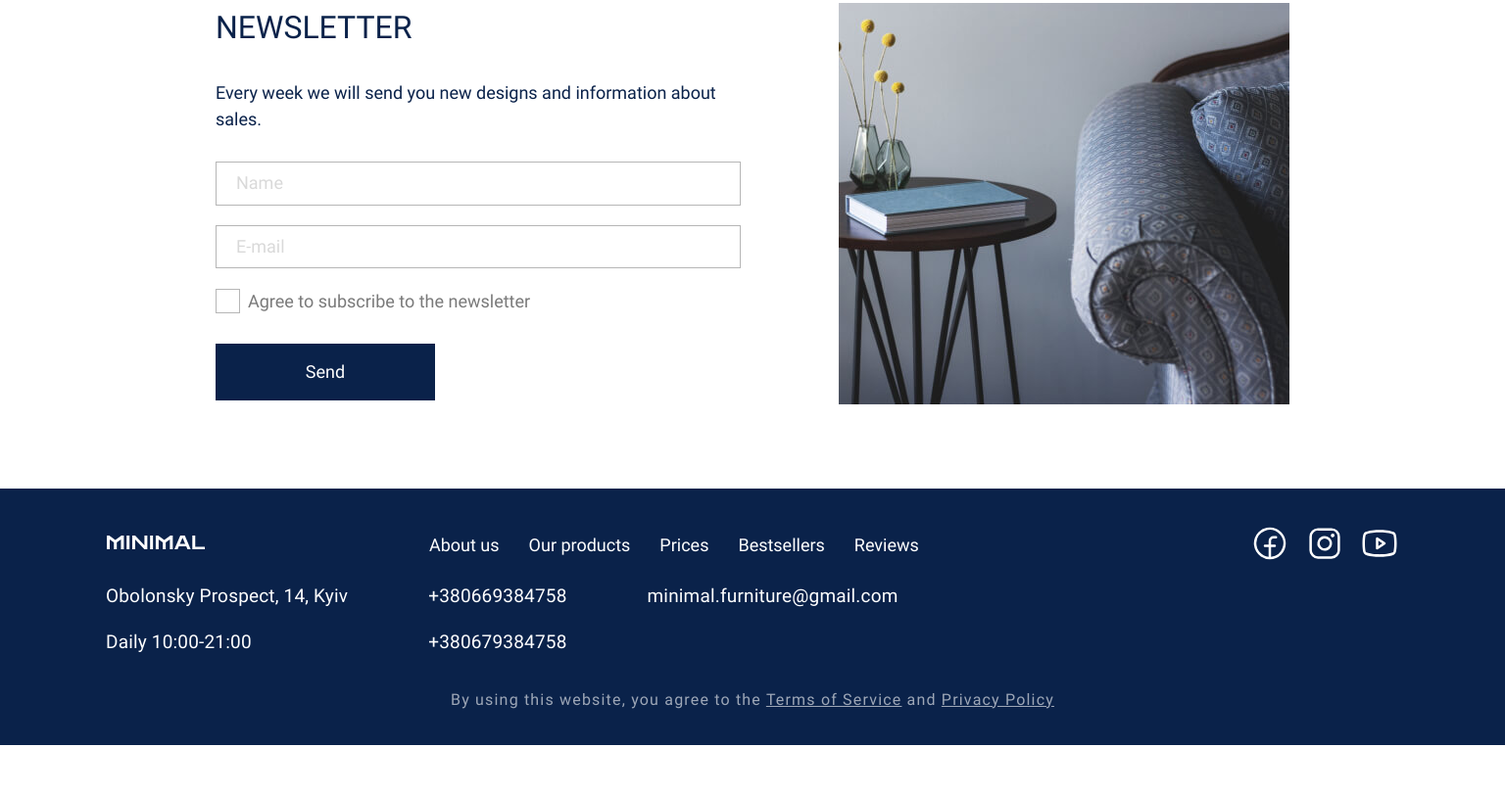
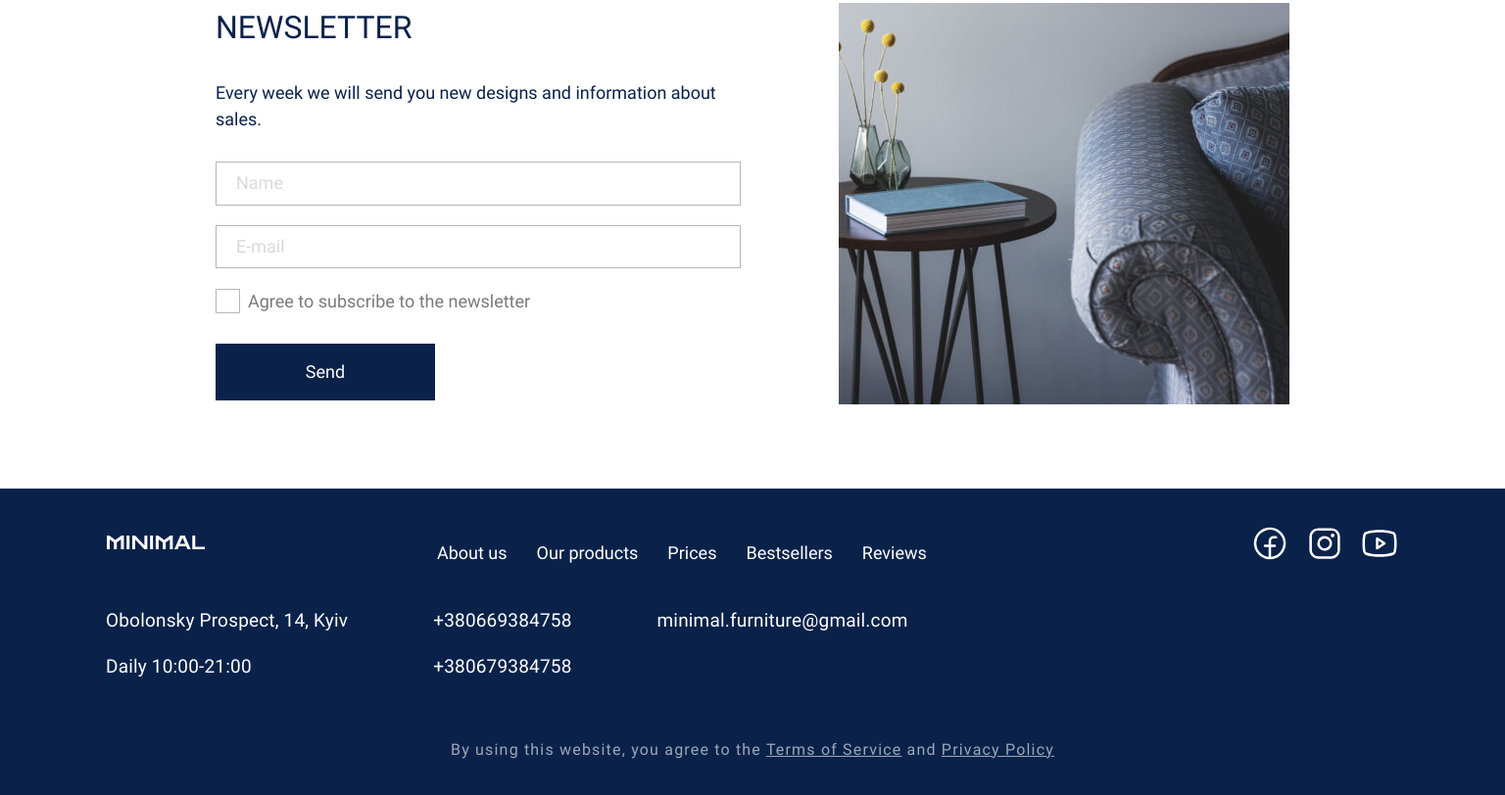
Before and after one commit to nahirniy/Best-Full-Stack-Team-10, a website built with Vite: page src/index.html in a window 1536 px wide. Shown: the part 3796-4608 px from the top of the page at 98% size. Before the commit the page ends 4557 px from the top, so only its background shows below. Built offline with nearby package versions, Linux system fonts and the light colour scheme.

Commit message:
fixed footer scc

```diff
--- a/src/css/footer.css
+++ b/src/css/footer.css
@@ -1,82 +1,67 @@
 
 .footer {
-    height: 523px;
   background-color: var(--blue-font);
+  color: var(--white-cl);
   position: relative;
-    bottom: 0;
 }
-
 .footer .container {
-    width: 100%;
-    color: var(--white-cl);
   padding-left: 16px;
   padding-right: 16px;
+  padding-bottom: 16px;
 }
-.container-footer-item {
-    width: calc((100% / 2));
-}
-
 .footer-top {
   display: flex;
   justify-content: space-between;
   flex-direction: row;
   flex-wrap: wrap;
 }
-
 .footer-logo {
   margin-top: 42px;
   margin-bottom: 42px;
-
 }
-
 .footer-logo-svg {
   width: 100px;
   height: 16px;
   fill: var(--white-cl);
 }
-
 .footer-list-item {
   gap: 16px;
 }
-
 .footer-social {
   display: flex;
   justify-content: flex-end;
 }
-
 .footer-social-media {
   display: flex;
   margin-top: 36px;
   gap: 16px;
 }
-
 .footer-socials-icons {
   width: 28px;
   height: 28px;
   fill: var(--white-cl);
 }
-
 .footer-menu {
   width: 50%;
 }
-
 .footer-nav {
   margin-bottom: 36px;
 }
-
+.footer-list-address, .footer-nav, .footer-info-class {
+  display: flex;
+  flex-direction: column;
+  gap: 8px;
+}
 .footer-list-address {
   margin-bottom: 36px;
 }
-
 .footer-info-class {
   margin-top: 35px;
   margin-bottom: 64px;
 }
-
 .footer-contact-link-email {
   display: none;
 }
-
 .footer-text {
   opacity: 0.6;
   line-height: 14px;
@@ -84,168 +69,72 @@
   font-size: 12px;
   text-align: center;
 }
-
 .modal-check-link {
   text-decoration-line: underline;
 }
-
-@media screen and (min-width: 375px) {
-
-    .footer .container {
-        display: flex;
-        flex-direction: column;
-        justify-content: center;
-        margin: 0 auto;
+.footer-list-item:hover, .footer-list-item:focus {
+  opacity: 0.6;
 }
-
-    .footer-top {
-        justify-content: space-between;
-    }
-
-    .footer-logo-svg {
-        width: 100px;
-        margin-top: 42px;
-        margin-bottom: 42px;
-        fill: var(--white-cl);
-    }
-
-    .footer-socials-icons {
-        width: 28px;
-        height: 28px;
-        fill: var(--white-cl);
-    }
-
-    .footer-menu {
-        width: 50%;
-    }
-
-    .footer-social-media {
-        margin-top: 36px;
-        gap: 16px;
-    }
-    .footer-social {
-        width: 50%;
-        justify-content: flex-end;
-    }
-
-    .footer-nav {
-        margin-bottom: 36px;
-        width: 375px;
-    }
-
-    .footer-list-address {
-        margin-bottom: 36px;
-    }
-
-    .footer-info-class {
-        margin-top: 35px;
-        margin-bottom: 64px;
-    }
-
-    .footer-contact-link-email {
-        display: none;
-    }
-
-    .footer-logo {
-        margin-top: 0;
-        margin-bottom: 0;
-    }
-
-}
-
 @media screen and (min-width: 768px) {
-
   .footer {
     height: 462px;
   }
-
-    .footer .container {
-        margin: 0 auto;
+  .container-footer-item {
+    width: calc((736px / 3));
   }
-
-    .container-footer-item {
-        width: calc((704px / 3));
-    }
-
   .footer-top {
     position: relative;
-        width: 100%;
-        flex-direction: row;
-        flex-wrap: nowrap;
     justify-content: flex-start;
     flex-direction: row-reverse;
   }
-
   .footer-logo {
     position: absolute;
     left: 0;
+    margin: 0;
   }
-
   .footer-logo-svg {
     width: 127px;
     height: 16px;
     margin-top: 48px;
     margin-bottom: 32px;
-        fill: var(--white-cl);
   }
-
   .footer-menu {
     display: flex;
-        padding-left: 249px;
-        justify-content: center;
-    }
-    .footer-social {
     justify-content: flex-end;
   }
-
   .footer-socials-icons {
     width: 40px;
     height: 40px;
-        fill: var(--white-cl);
   }
-
-    .footer-social-media {
-        margin-top: 36px;
-        gap: 16px;
-    }
-
   .footer-address-container {
     position: absolute;
     top: 0;
     margin-top: 98px;
     font-size: 19px;
-        font-style: normal;
-        font-weight: 400;
     line-height: normal;
     letter-spacing: 0.19px;
   }
-
   .footer-list-address {
     margin-bottom: 64px;
     display: flex;
     flex-direction: column;
     gap: 24px;
   }
-
   .footer-info-class {
     display: flex;
     flex-direction: column;
     gap: 24px;
     margin-bottom: 24px;
-
   }
-
-    .footer-nav  {
+  .footer-nav {
     margin-top: 44px;
     display: flex;
     flex-direction: column;
     gap: 16px;
   }
-
   .footer-contact-link-email {
     display: block;
   }
-
   .footer-list-item {
     font-family: "Roboto", sans-serif;
     font-size: 18px;
@@ -253,151 +142,69 @@
     font-style: normal;
     font-weight: 400;
   }
-
   .footer-consent {
-        width: 100%;
     display: flex;
     justify-content: center;
-        flex-direction: row;
   }
-
   .footer-text {
     line-height: 20px;
     font-size: 16px;
-        font-weight: 400;
-        font-family: "Roboto", sans-serif;
     top: 0;
     margin-top: 406px;
     position: absolute;
-
-    }
-
-    .footer-logo {
-        margin-top: 0;
-        margin-bottom: 0;
   }
 }
-
 @media screen and (min-width: 1440px) {
-
-
   .footer {
-        width: 100%;
-        height: 262px;
-        background-color: var(--blue-font);
+    height: auto;
   }
-
   .footer .container {
-        color: var(--white-cl);
-        margin: 0 auto;
+    display: flex;
+    flex-wrap: wrap;
+    padding-bottom: 36px;
   }
-
   .container-footer-item {
     width: calc((1320px / 3));
   }
-
-    .footer-logo-svg {
+  .footer-top {
+    width: 1320px;
+  }
+  .footer-logo {
     width: 127px;
-        height: 16px;
-        margin-top: 48px;
-        margin-bottom: 32px;
-        fill: var(--white-cl);
   }
-
-    .footer-social {
-        justify-content: flex-end;
-    }
-
   .footer-menu {
     justify-content: normal;
-        display: inline-flex;
     width: 550px;
-        align-items: center;
     gap: 30px;
-        padding: 0;
-        z-index: 2;
+    padding: 8px;
   }
-
-    .footer-socials-icons {
-        width: 40px;
-        height: 40px;
-        fill: var(--white-cl);
-    }
-
-    .footer-social-media {
-        margin-top: 36px;
-        gap: 16px;
-    }
-
-    .footer-info-class {
-        margin-top: 0;
-        margin-bottom: 0;
-    }
-
   .footer-nav {
-        display: flex;
-        flex-direction: row;
     font-size: 18px;
     font-weight: 400;
-        font-family: "Roboto", sans-serif;
     line-height: 27px;
     font-style: normal;
-        margin-top: 44px;
     gap: 30px;
+    flex-direction: row;
   }
-
-    .footer-contact-link-email {
-        display: block;
-    }
-
-    .footer-address {
-        display: flex;
-        gap: 82px
-    }
-
   .footer-list-address {
     gap: 24px;
-        display: flex;
-        flex-direction: column;
     font-style: normal;
     font-weight: 400;
     line-height: normal;
     letter-spacing: 0.19px;
-        font-family: "Roboto", sans-serif;
-
   }
-
+  .footer-address {
+    display: flex;
+    gap: 87px;
+  }
   .footer-info-class {
-        display: flex;
-        flex-wrap: wrap;
-        flex-direction: column;
-        row-gap: 24px;
-        font-style: normal;
-        font-weight: 400;
-        line-height: normal;
-        letter-spacing: 0.19px;
-        font-family: "Roboto", sans-serif;
+    margin-top: 0;
   }
-
-    .footer-address-link {
-        width: calc((50% - 48px))
+  .footer-address-container, .footer-text {
+    position: initial;
+    margin-top: 0;
   }
-
-    .footer-text {
-        font-style: normal;
-        font-weight: 400;
-        line-height: 20px;
-        font-family: "Roboto", sans-serif;
-        margin-top: 206px;
+  .footer-consent {
+    width: 1320px;
   }
-
-    .footer-list-item {
-        white-space: nowrap;
 }
-
-    .footer-logo {
-        margin-top: 0;
-        margin-bottom: 0;
-    }
-
-}
```
Lines whose indentation alone changed are shown as unchanged.
